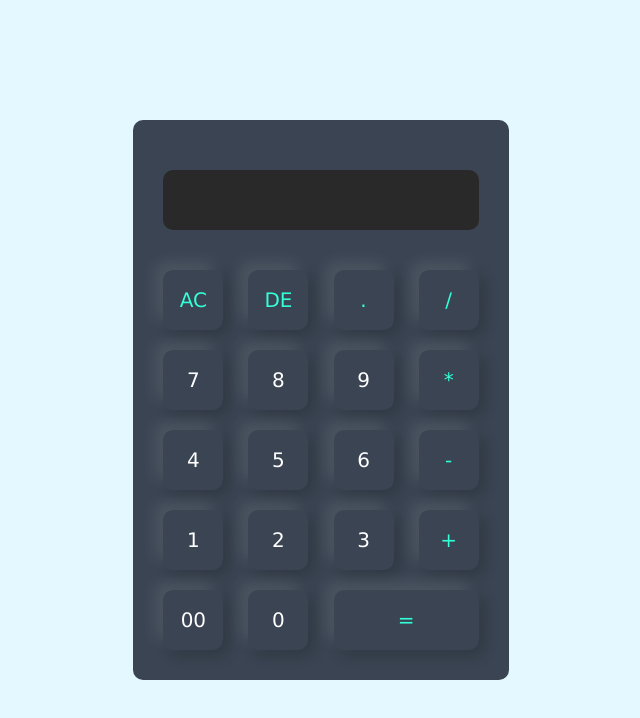
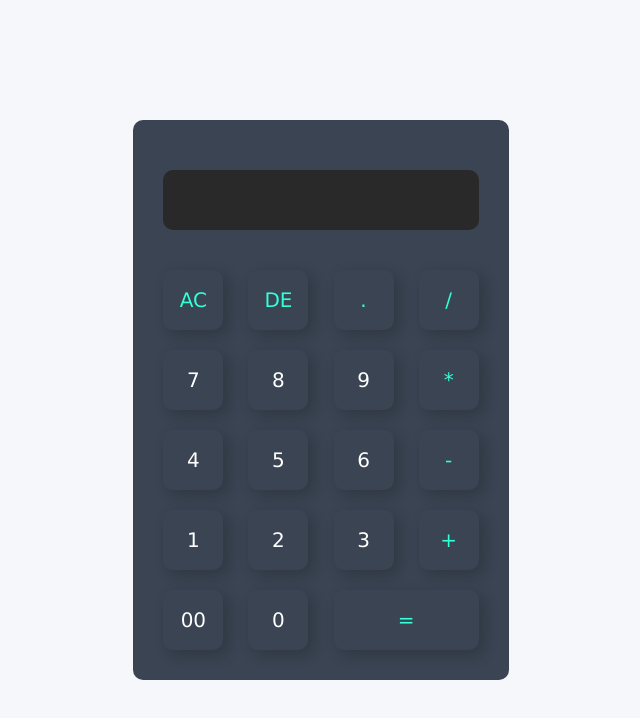
Before and after one commit to RakshaTiwari921/CalculatorApp, a plain HTML site: page index.html in a window 1280 px wide. Shown: the whole page, without its empty margins (319-959 px from the left). Drawn offline with Linux system fonts and the light colour scheme.

Commit message:
Update style.css

```diff
--- a/style.css
+++ b/style.css
@@ -8,7 +8,7 @@
 .container{
     width: 100%;
     height: 100vh;
-    background: #e3f9ff;
+    background: #f5f7fa;
     display: flex;
     align-items: center;
     justify-content: center;
@@ -26,7 +26,7 @@
     width: 60px;
     height: 60px;
     border-radius: 10px;
-    box-shadow: -8px -8px 15px rgba(255, 255, 255, 0.1), 5px 5px 15px rgba(0, 0, 0, 0.2);
+    box-shadow:  5px 5px 15px rgba(0, 0, 0, 0.2);
     background: transparent;
     font-size: 20px;
     color: white;
```
